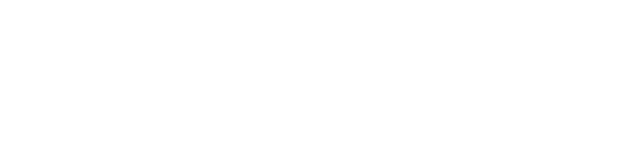
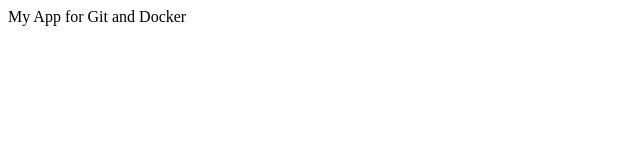
Before and after one commit to csurgay/bencelesson, a plain HTML site: page index.html in a window 1280 px wide. Shown: the whole page, without its empty margins (0-640 px from the left). Drawn offline with Linux system fonts and the light colour scheme.

Commit message:
teszt commit

```diff
--- a/index.html
+++ b/index.html
@@ -1,3 +1,8 @@
 <html>
+    <head>
+        My App for Git and Docker
+    </head>
+    <body>
 
+    </body>
 </html>
```
